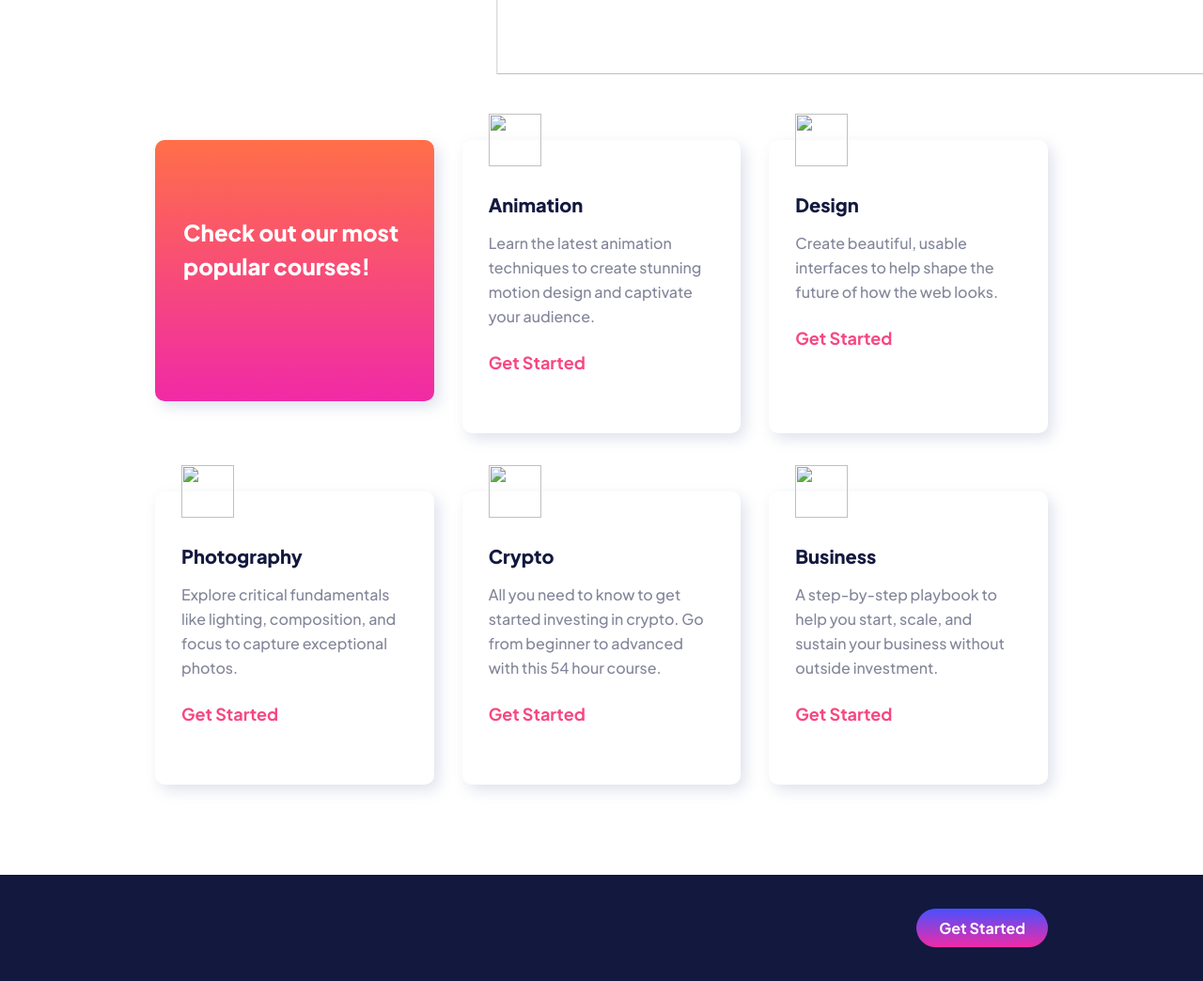
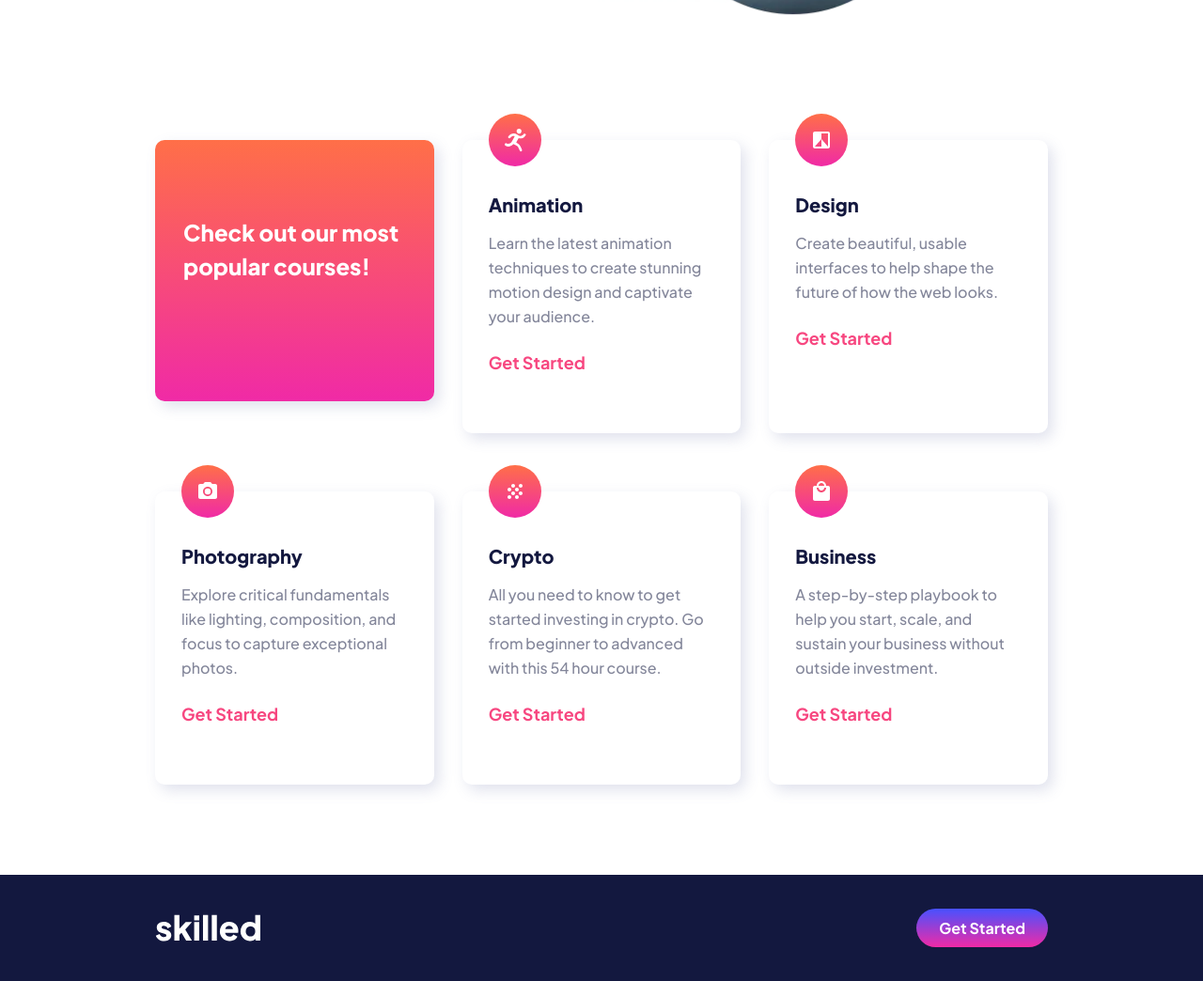
Before and after one commit to madushTest/test, a plain HTML site: page index.html in a window 1280 px wide. Shown: the part 780-1824 px from the top of the page at 94% size. Drawn offline with Linux system fonts and the light colour scheme.

Commit message:
Update index.html

```diff
--- a/index.html
+++ b/index.html
@@ -17,7 +17,7 @@
     <header class="header">
       <div class="wrapper">
         <nav class="header-nav">
-          <a href="/"><img src="./assets/logo-dark.svg" alt="" /> </a>
+          <a href="/"><img src="./logo-dark.svg" alt="" /> </a>
           <a class="header-btn start-btn small-btn" href="/">Get Started</a>
         </nav>
       </div>
@@ -41,18 +41,18 @@
             <picture>
               <source
                 media="(min-width: 1000px)"
-                srcset="./assets/image-hero-desktop.webp"
+                srcset="./image-hero-desktop.webp"
                 width="991.63"
                 height="936.92"
               />
               <source
                 media="(min-width: 600px)"
-                srcset="./assets/image-hero-tablet@2x.webp"
+                srcset="./image-hero-tablet@2x.webp"
                 width="640.71"
                 height="640"
               />
               <img
-                src="./assets/image-hero-mobile.webp"
+                src="./image-hero-mobile.webp"
                 alt=""
                 width="327"
                 height="301"
@@ -70,7 +70,7 @@
 
           <div class="course-item">
             <img
-              src="./assets/icon-animation.svg"
+              src="./icon-animation.svg"
               alt=""
               width="56"
               height="56"
@@ -86,7 +86,7 @@
 
           <div class="course-item">
             <img
-              src="./assets/icon-design.svg"
+              src="./icon-design.svg"
               alt=""
               width="56"
               height="56"
@@ -102,7 +102,7 @@
 
           <div class="course-item">
             <img
-              src="./assets/icon-photography.svg"
+              src="./icon-photography.svg"
               alt=""
               width="56"
               height="56"
@@ -118,7 +118,7 @@
 
           <div class="course-item">
             <img
-              src="./assets/icon-crypto.svg"
+              src="./icon-crypto.svg"
               alt=""
               width="56"
               height="56"
@@ -134,7 +134,7 @@
 
           <div class="course-item">
             <img
-              src="./assets/icon-business.svg"
+              src="./icon-business.svg"
               alt=""
               width="56"
               height="56"
@@ -154,7 +154,7 @@
     <footer>
       <section class="footer">
         <div class="wrapper footer-wrapper">
-          <img src="./assets/logo-light.svg" alt="">
+          <img src="./logo-light.svg" alt="">
           <a href="/" class="start-bt btn-footer small-btn">Get Started</a>
         </div>
       </section>
```
